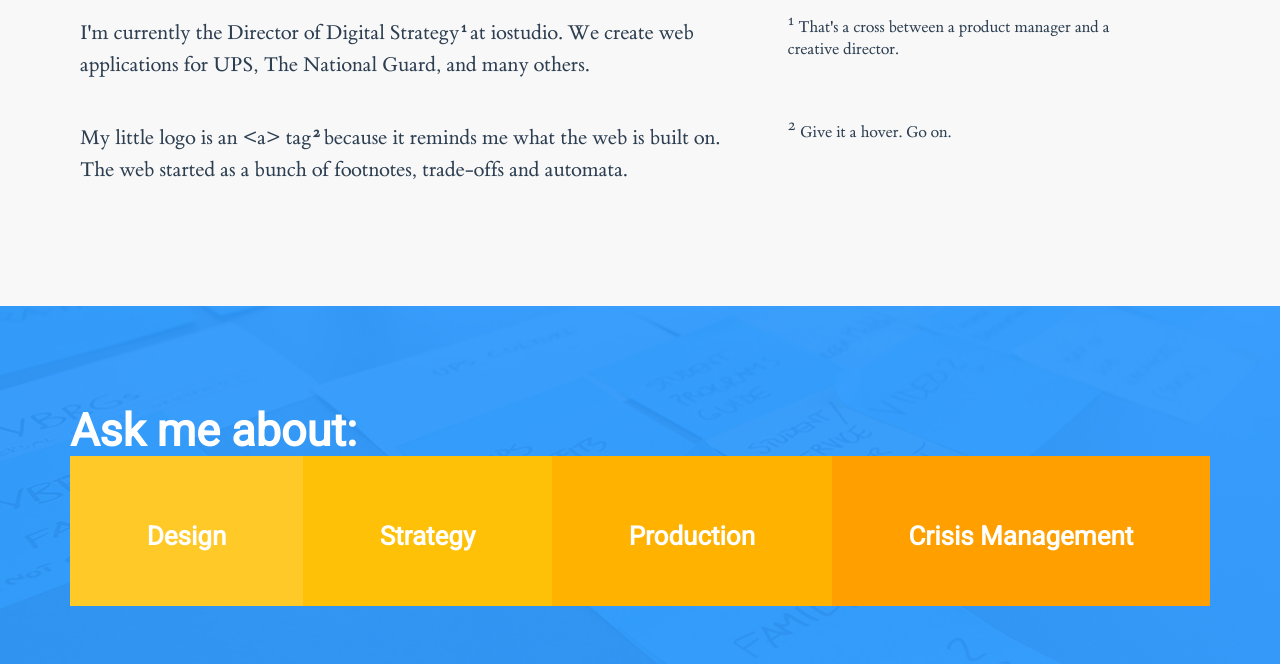
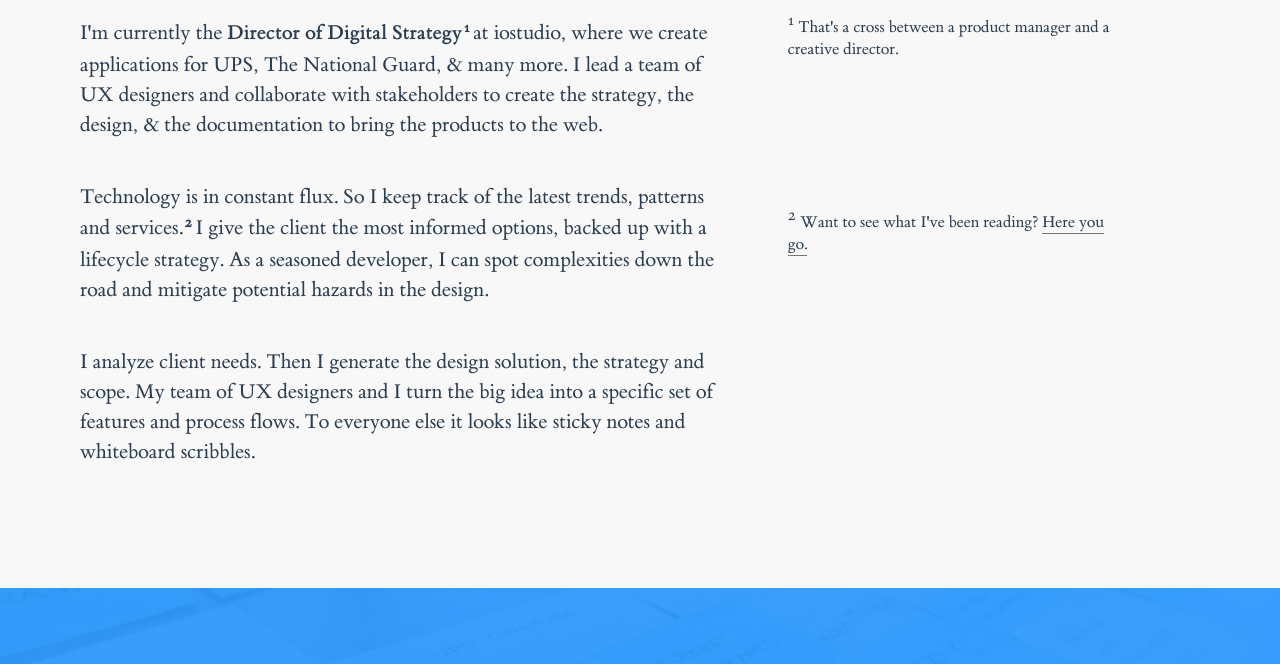
Before and after one commit to Laidlaw/alanlaidlaw-ancient, a plain HTML site: page index.html in a window 1280 px wide. Shown: the part 675-1339 px from the top of the page. Drawn offline with nearby package versions, Linux system fonts and the light colour scheme.

Commit message:
Update 2015-09-28T13:36:35.310Z

```diff
--- a/index.html
+++ b/index.html
@@ -110,15 +110,25 @@
         <div class="container">
             <div class="row">
               <h2 >Hi, I'm Alan.</h2>
-              <p>I'm currently the Director of Digital Strategy<label for="digital-strategy" class="margin-toggle sidenote-number"></label><input type="checkbox" id="digital-strategy" class="margin-toggle">
+              <p class="newthought">I'm currently the <strong>Director of Digital Strategy</strong><label for="digital-strategy" class="margin-toggle sidenote-number"></label><input type="checkbox" id="digital-strategy" class="margin-toggle">
             <span class="sidenote">
             That's a cross between a product manager and a creative director.</span>
-            at iostudio. We create web applications for UPS, The National Guard, and many others.</p>
+            at iostudio, where we create applications for UPS, The National Guard, &amp; many more. I lead a team of UX designers and collaborate with stakeholders to create the strategy, the design, &amp; the documentation to bring the products to the web.</p>
             <p>
+              Technology is in constant flux. So I keep track of the latest trends, patterns and services.<label for="currently-reading" class="margin-toggle sidenote-number"></label><input type="checkbox" id="currently-reading" class="margin-toggle">
+            <span class="sidenote">
+            Want to see what I've been reading? <a href="https://www.instapaper.com/p/alanlaidlaw">Here you go.</a></span> I give the client the most informed options, backed up with a lifecycle strategy. As a seasoned developer, I can spot complexities  down the road and mitigate potential hazards in the design.
+            </p>
+            <p>
+              I analyze client needs. Then I generate the design solution, the strategy and scope. My team of UX designers and I turn the big idea into a specific set of features and process flows. To everyone else it looks like sticky notes and whiteboard scribbles.
+            </p>
+
+
+            <!-- <p>
               My little logo is an &#60;a&#62; tag<label for="anchor-tag" class="margin-toggle sidenote-number"></label><input type="checkbox" id="anchor-tag" class="margin-toggle">
             <span class="sidenote">
             Give it a hover. Go on.</span> because it reminds me what the web is built on. The web started as a bunch of footnotes, trade-offs and automata.
-            </p>
+            </p> -->
 
 
 
```
